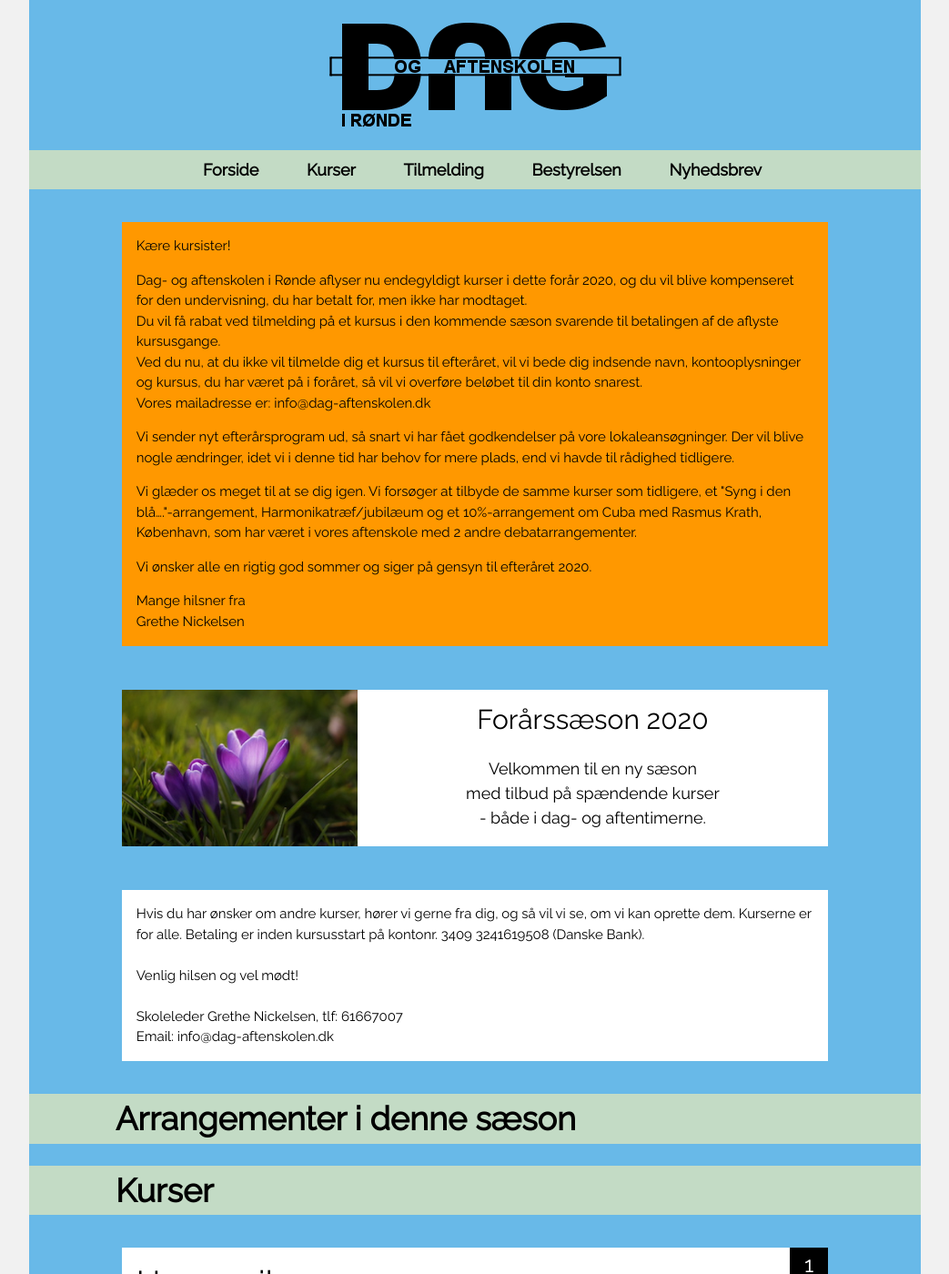
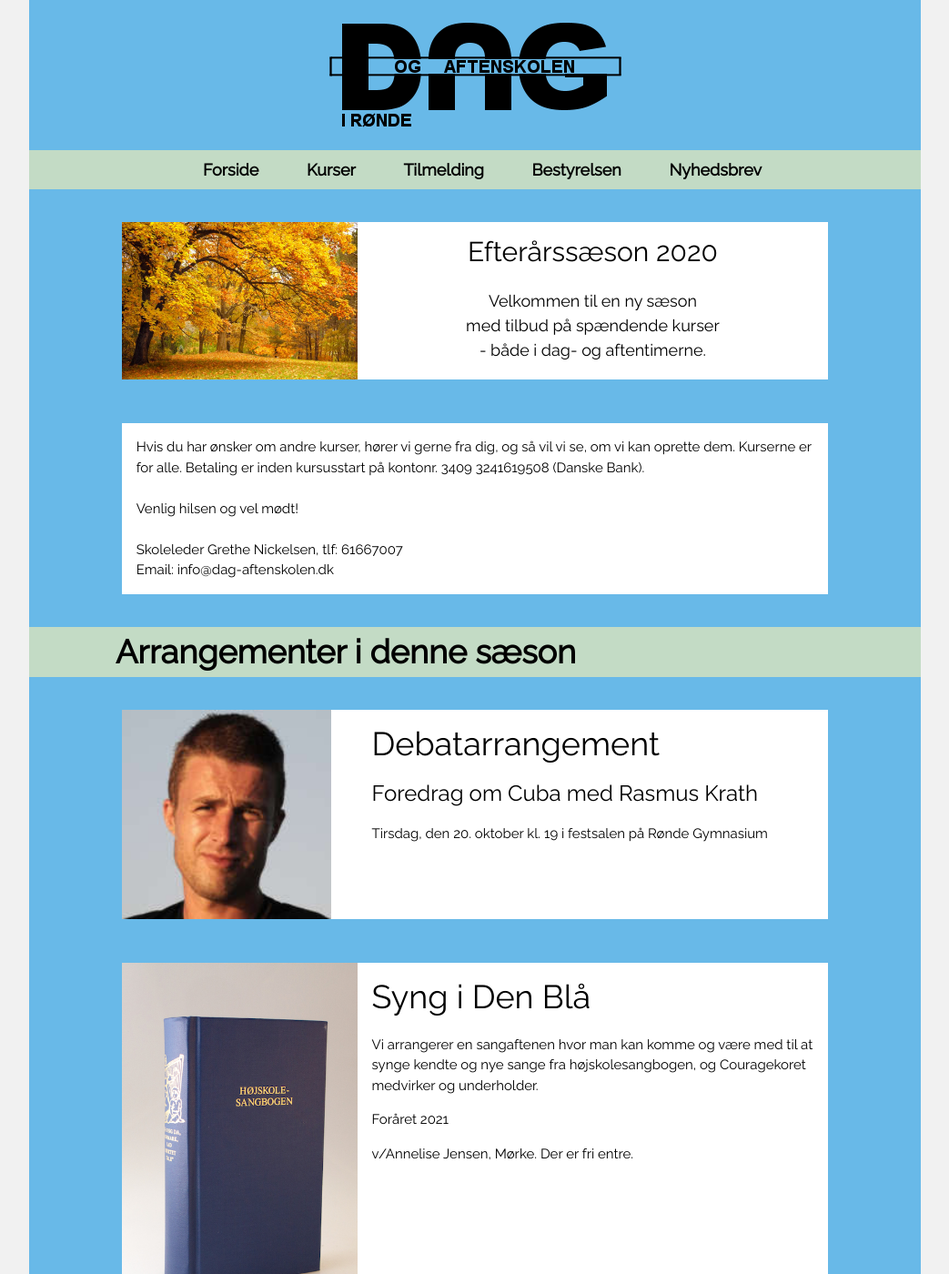
Before and after one commit to nickelsen/dag-aftenskolen.dk, a Jekyll site: the page built from index.html, in a window 1280 px wide and 1400 px high. Shown: the whole window at 91% size, without its empty margins (118-1161 px from the left). Built offline with Jekyll 4.4.1, drawn with Linux system fonts in a browser that asks for light colours; comment, search, counter and statistics services are not loaded; some of the changed text lies outside the part shown.

```diff
--- a/index.html
+++ b/index.html
@@ -5,49 +5,13 @@ layout: default
     <div class="w3-row w3-padding-24">
         <div class="w3-col l1"><p></p></div>
         <div class="w3-col l10">
-            <div class="w3-row w3-white">
-                <div class="w3-orange w3-container">
-                    <p>Kære kursister!</p>
-                    <p>
-                        Dag- og aftenskolen i Rønde aflyser nu endegyldigt kurser i dette forår 2020, og du vil blive
-                        kompenseret for den undervisning, du har betalt for, men ikke har modtaget.<br/>
-                        Du vil få rabat ved tilmelding på et kursus i den kommende sæson svarende til betalingen af de
-                        aflyste kursusgange.<br/>
-                        Ved du nu, at du ikke vil tilmelde dig et kursus til efteråret, vil vi bede dig indsende navn,
-                        kontooplysninger og kursus, du har været på i foråret, så vil vi overføre beløbet til din konto
-                        snarest.<br/>
-                        Vores mailadresse er: info@dag-aftenskolen.dk
-                    </p>
-
-                    <p>Vi sender nyt efterårsprogram ud, så snart vi har fået godkendelser på vore lokaleansøgninger.
-                        Der vil blive nogle ændringer, idet vi i denne tid har behov for mere plads, end vi havde til
-                        rådighed tidligere.</p>
-
-                    <p>Vi glæder os meget til at se dig igen. Vi forsøger at tilbyde de samme kurser som tidligere, et
-                        "Syng i den blå…."-arrangement, Harmonikatræf/jubilæum og et 10%-arrangement om Cuba med Rasmus
-                        Krath, København, som har været i vores aftenskole med 2 andre debatarrangementer.</p>
-
-                    <p>Vi ønsker alle en rigtig god sommer og siger på gensyn til efteråret 2020.</p>
-                    <p>
-                        Mange hilsner fra<br/>
-                        Grethe Nickelsen
-                    </p>
-                </div>
-            </div>
-        </div>
-        <div class="w3-col l1"><p></p></div>
-    </div>
-
-    <div class="w3-row w3-padding-24">
-        <div class="w3-col l1"><p></p></div>
-        <div class="w3-col l10">
             <div class="w3-cell-row w3-white">
                 <div class="w3-col l4 w3-hide-small w3-hide-medium">
                     <!--<img src="{{ '/assets/img/efteraar.jpg' | relative_url }}" class="w3-image">-->
-                    <img src="{{ '/assets/img/foraar.jpg' | relative_url }}" class="w3-image">
+                    <img src="{{ '/assets/img/efteraar.jpg' | relative_url }}" class="w3-image">
                 </div>
                 <div class="w3-col l8 w3-white w3-center w3-container">
-                    <h2>Forårssæson 2020</h2>
+                    <h2>Efterårssæson 2020</h2>
 
                     <p class="w3-large">
                         Velkommen til en ny sæson<br/>
@@ -89,27 +53,25 @@ layout: default
 <div class="w3-container blue w3-padding-large">
 
     <!-- Activity card -->
-    <!--
     <div class="w3-row w3-padding-24">
       <div class="w3-col l1"><p></p></div>
       <div class="w3-col l10">
         <div class="w3-row w3-white">
           <div class="w3-col l4 w3-hide-small w3-hide-medium">
-            <img src={{ '/assets/img/henrik-okkels.gif' | relative_url }} class="w3-image w3-hide-small w3-hide-medium" style="height: 230px; object-fit: cover;">
+            <img src="{{ '/assets/img/rasmus-krath.jpg' | relative_url }}" class="w3-image w3-hide-small w3-hide-medium" style="height: 230px; object-fit: cover;">
           </div>
           <div class="w3-col l8 w3-container">
-            <h1>Foredrag med Henrik Okkels</h1>
-            <p>Henrik Okkels, Rodskov, vil gøre os lidt klogere på, bl.a. hvordan man læser korrektur på de bøger, som vi læser, inden de bliver trykt og sat til salg eller lån på bibliotekerne.</p>
-            <p>Onsdag, den 8. januar kl. 14. Det foregår på Rønde Bibliotek i mødelokalet.</p>
+            <h1>Debatarrangement</h1>
+              <h3>Foredrag om Cuba med Rasmus Krath</h3>
+            <!--<p>Henrik Okkels, Rodskov, vil gøre os lidt klogere på, bl.a. hvordan man læser korrektur på de bøger, som vi læser, inden de bliver trykt og sat til salg eller lån på bibliotekerne.</p>-->
+            <p>Tirsdag, den 20. oktober kl. 19 i festsalen på Rønde Gymnasium</p>
           </div>
         </div>
       </div>
       <div class="w3-col l1"><p></p></div>
     </div>
-    -->
 
     <!-- Activity card -->
-    <!--
     <div class="w3-row w3-padding-24">
       <div class="w3-col l1"><p></p></div>
       <div class="w3-col l10">
@@ -120,14 +82,13 @@ layout: default
           <div class="w3-col l8 w3-container">
             <h1>Syng i Den Blå</h1>
             <p>Vi arrangerer en sangaftenen hvor man kan komme og være med til at synge kendte og nye sange fra højskolesangbogen, og Couragekoret medvirker og underholder.</p>
-            <p>Torsdag, den 12. marts. kl. 19 på Kulturhotellet i Rønde i cafeen.</p>
+            <p>Foråret 2021</p>
             <p>v/Annelise Jensen, Mørke. Der er fri entre.</p>
           </div>
         </div>
       </div>
       <div class="w3-col l1"><p></p></div>
     </div>
-    -->
 
     <!-- Activity card -->
     <!--
@@ -170,9 +131,7 @@ layout: default
 
                 <div class="w3-display-topright w3-black w3-container w3-xlarge">{{ course.number }}</div>
                 <div class="w3-container">
-                    <h1>{{ course.title }}{% if course.subtitle %}
-                        <small>/{{ course.subtitle }}</small>
-                        {% endif %}
+                    <h1>{{ course.title }}{% if course.subtitle %}<small>/{{ course.subtitle }}</small>{% endif %}
                     </h1>
                 </div>
                 <div class="w3-container">
```
Also changed, not shown: _data/courses-2019.csv (added, +12 -0 lines), _data/courses.csv (+9 -11 lines), assets/img/rasmus-krath.jpg (added).
